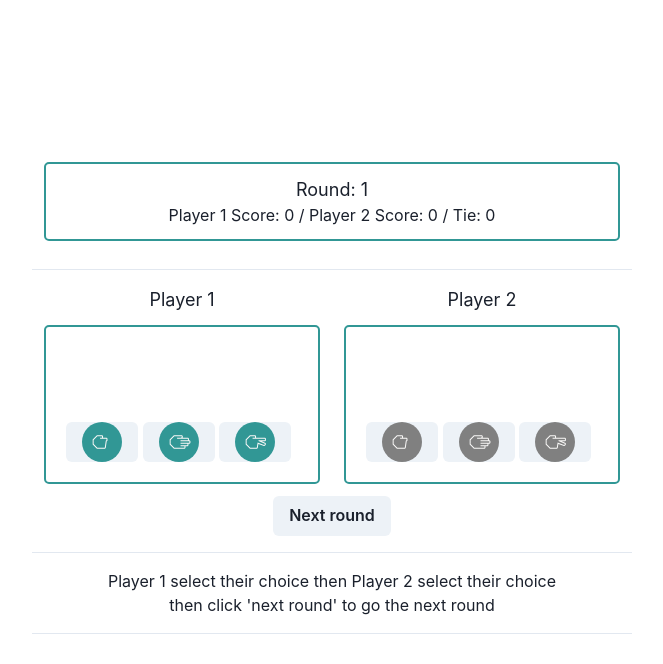
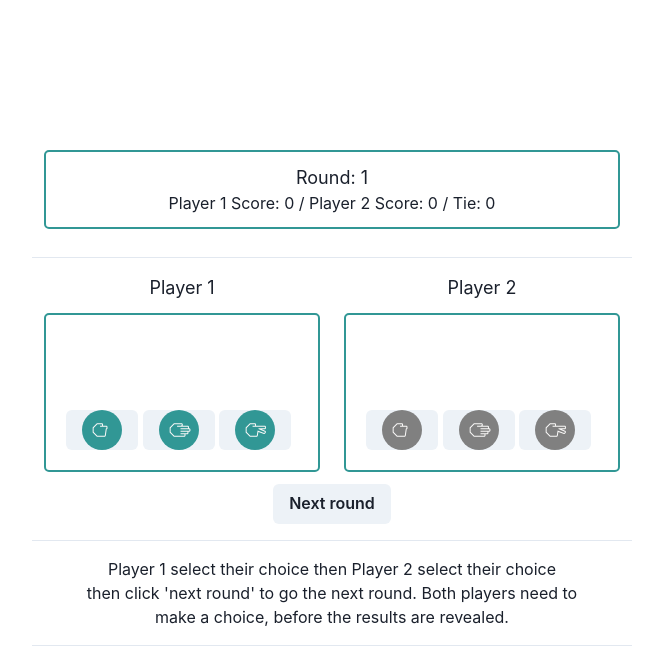
Before and after one commit to y8ahmed/digital-designers1012, a React (Create React App) app: page /pvp in a window 1280 px wide. Shown: the top 664 px of the page, without its empty margins (308-971 px from the left). Built offline with nearby package versions, Linux system fonts and the light colour scheme.

Commit message:
made minor changes to finished project

```diff
--- a/src/components/LuckyMode.js
+++ b/src/components/LuckyMode.js
@@ -246,9 +246,9 @@ export default function Lucky({ myChoice, level }) {
       </HStack>
       </section>
       <section>
-        <Text fontSize='md' textAlign="center"> Welcome to the lucky game mode! Here you test and yout
+        <Text fontSize='md' textAlign="center"> Welcome to the lucky game mode! Here you and your
         <br />
-        friend, test your luck in rock paper scissors</Text>
+        friend test your luck in rock, paper, and scissors, through random generated choices!</Text>
         <Text fontSize='md' textAlign="center">{rounds}</Text>
       </section>
 
--- a/src/components/Main.js
+++ b/src/components/Main.js
@@ -77,7 +77,7 @@ export default function Main({ type, setType, level, setLevel, gameMode, setGame
                 <section>
                     <Box p={3} m={3} border="2px" borderColor="teal.500" borderRadius="5" w='xl'>
                         <Text fontSize='md' >Game rules:</Text>
-                        <Text fontSize='sm' >Players start each round by saying, “rock, paper, scissors, shoot!” On “shoot,” each player holds out their fist for rock, flat hand for paper, or their index and middle finger for scissors. Rock crushes scissors, scissors cut paper, and paper covers rock.</Text>
+                        <Text fontSize='sm' >Players start each round by saying, “rock, paper, scissors, shoot!” On “shoot,” each player holds out their fist for rock, flat hand for paper, or their index and middle finger for scissors. Rock crushes scissors, scissors cut paper, and paper covers rock. For each game mode, remember to click "Next Round" to move on in a game!</Text>
                     </Box>
                 </section>
             </VStack>
--- a/src/components/PvE.js
+++ b/src/components/PvE.js
@@ -213,7 +213,7 @@ export default function PvE({ myChoice, level }) {
           <section>
             <Text fontSize='md' textAlign="center">Remember to click 'play' after selecting Rock Paper or Scissor
             <br />
-            then click 'Next round' to start the second after you click 'play'</Text>
+            then click 'Next round' to start a new round, after you click 'play'.</Text>
             <Text fontSize='md' textAlign="center">{rounds}</Text>
           </section>
 
--- a/src/components/PvP.js
+++ b/src/components/PvP.js
@@ -211,9 +211,11 @@ export default function PvP({ myChoice, level }) {
       </HStack>
       </section>
       <section>
-        <Text fontSize='md' textAlign="center"> Player 1 select their choice then Player 2 select their choice
+      <Text fontSize='md' textAlign="center"> Player 1 select their choice then Player 2 select their choice
         <br />
-        then click 'next round' to go the next round</Text>
+        then click 'next round' to go the next round. Both players need to
+        <br />
+        make a choice, before the results are revealed.</Text>
         <Text fontSize='md' textAlign="center">{rounds}</Text>
       </section>
 
```
